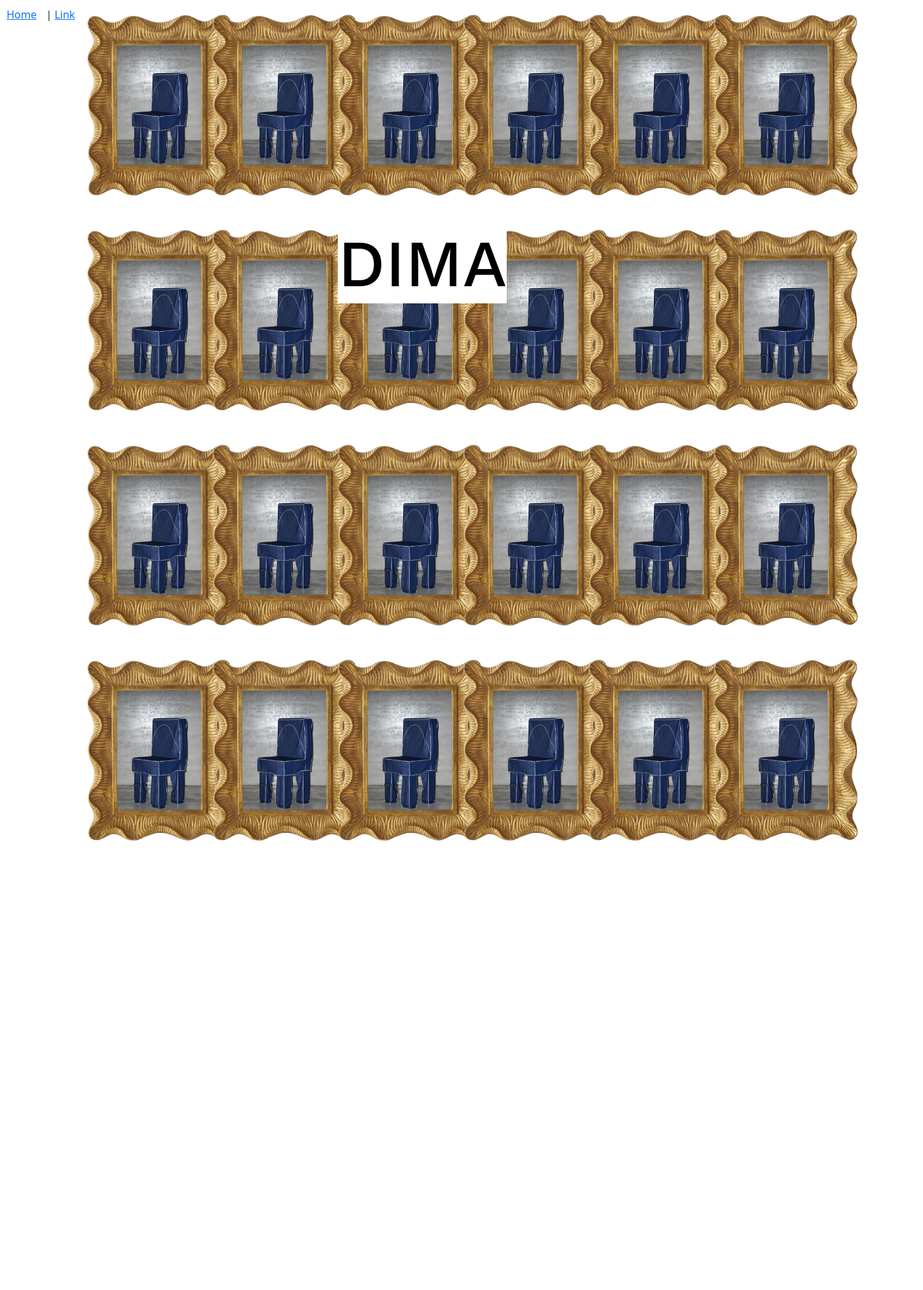
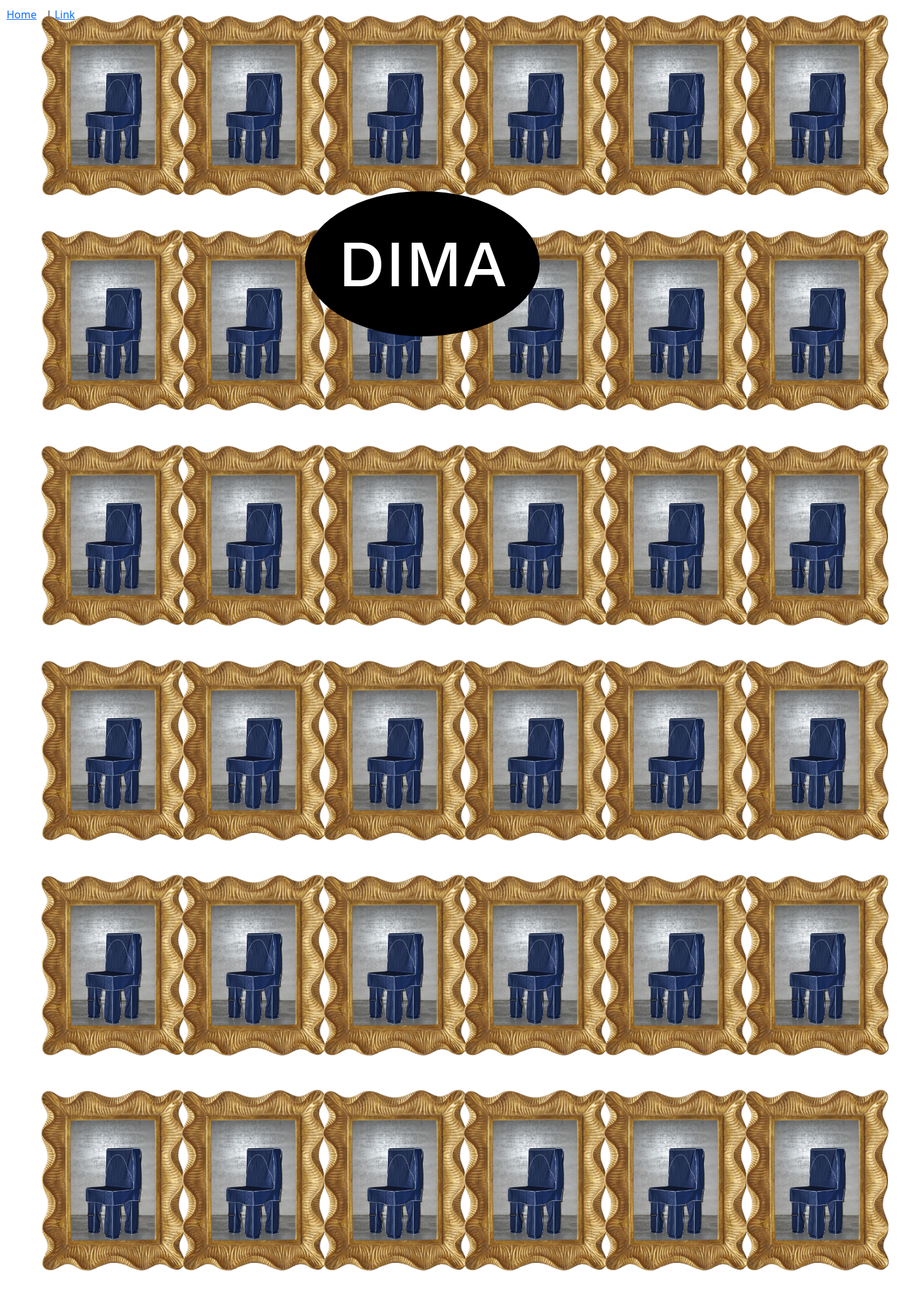
Before and after one commit to ebanchik/dima-studio-v2, a React (Vite) app: page / in a window 1280 px wide. Shown: the whole page at 66% size, 1399 px wide, since content can reach past the window. Before the commit the page ends 1304 px from the top, so only its background shows below. Built offline with nearby package versions, Linux system fonts and the light colour scheme.

Commit message:
tweak rows, add bacgrkound to name

```diff
--- a/src/App.css
+++ b/src/App.css
@@ -40,12 +40,15 @@ nav a {
 
 .name {
   font-size: 100px;
-  color: rgb(0, 0, 0);
+  color: rgb(255, 255, 255);
   position: absolute;
   top: 50%;
   left: 50%;
   transform: translate(-50%, -50%);
   z-index: 3; /* Ensure it's above the frames */
+  background-color: #000000; /* Background color of the circle */
+  border-radius: 50%; /* Makes the background a circle */
+  padding: 50px; /* Adjust the padding to control the size of the circle */
 }
 
 .banner-container {
--- a/src/Banner.jsx
+++ b/src/Banner.jsx
@@ -2,10 +2,49 @@
 
 export function Banner() {
   return (
-  <div className="container text-center">
+  <div className="container-fluid text-center">
       <div className="col">
         <h1 className="name">DIMA</h1>
       </div>
+
+  <div className="row">
+    <div className="col-2">
+      <div className="frame-container">
+        <img src="assets/frame1.png" alt="Frame 1" className="frame" />
+        <img src="assets/chair.png" alt="Image 1" className="inner-image" />
+      </div>
+    </div>
+    <div className="col-2">
+      <div className="frame-container">
+        <img src="assets/frame1.png" alt="Frame 2" className="frame" />
+        <img src="assets/chair.png" alt="Image 2" className="inner-image" />
+      </div>
+    </div>
+    <div className="col-2">
+      <div className="frame-container">
+        <img src="assets/frame1.png" alt="Frame 2" className="frame" />
+        <img src="assets/chair.png" alt="Image 2" className="inner-image" />
+      </div>
+    </div>
+    <div className="col-2">
+      <div className="frame-container">
+        <img src="assets/frame1.png" alt="Frame 2" className="frame" />
+        <img src="assets/chair.png" alt="Image 2" className="inner-image" />
+      </div>
+    </div>
+    <div className="col-2">
+      <div className="frame-container">
+        <img src="assets/frame1.png" alt="Frame 2" className="frame" />
+        <img src="assets/chair.png" alt="Image 2" className="inner-image" />
+      </div>
+    </div>
+    <div className="col-2">
+      <div className="frame-container">
+        <img src="assets/frame1.png" alt="Frame 2" className="frame" />
+        <img src="assets/chair.png" alt="Image 2" className="inner-image" />
+      </div>
+    </div>
+  </div>
 
   <div className="row">
     <div className="col-2">
@@ -87,6 +126,7 @@ export function Banner() {
   </div>
 
 
+
   <div className="row">
     <div className="col-2">
       <div className="frame-container">
@@ -125,6 +165,7 @@ export function Banner() {
       </div>
     </div>
   </div>
+
 
 
   <div className="row">
@@ -166,6 +207,48 @@ export function Banner() {
     </div>
   </div>
 
+
+
+  <div className="row">
+    <div className="col-2">
+      <div className="frame-container">
+        <img src="assets/frame1.png" alt="Frame 1" className="frame" />
+        <img src="assets/chair.png" alt="Image 1" className="inner-image" />
+      </div>
+    </div>
+    <div className="col-2">
+      <div className="frame-container">
+        <img src="assets/frame1.png" alt="Frame 2" className="frame" />
+        <img src="assets/chair.png" alt="Image 2" className="inner-image" />
+      </div>
+    </div>
+    <div className="col-2">
+      <div className="frame-container">
+        <img src="assets/frame1.png" alt="Frame 2" className="frame" />
+        <img src="assets/chair.png" alt="Image 2" className="inner-image" />
+      </div>
+    </div>
+    <div className="col-2">
+      <div className="frame-container">
+        <img src="assets/frame1.png" alt="Frame 2" className="frame" />
+        <img src="assets/chair.png" alt="Image 2" className="inner-image" />
+      </div>
+    </div>
+    <div className="col-2">
+      <div className="frame-container">
+        <img src="assets/frame1.png" alt="Frame 2" className="frame" />
+        <img src="assets/chair.png" alt="Image 2" className="inner-image" />
+      </div>
+    </div>
+    <div className="col-2">
+      <div className="frame-container">
+        <img src="assets/frame1.png" alt="Frame 2" className="frame" />
+        <img src="assets/chair.png" alt="Image 2" className="inner-image" />
+      </div>
+    </div>
+  </div>
+
+
 </div>
   )
 }
```
